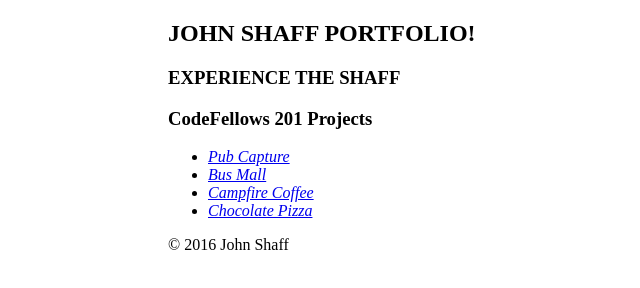
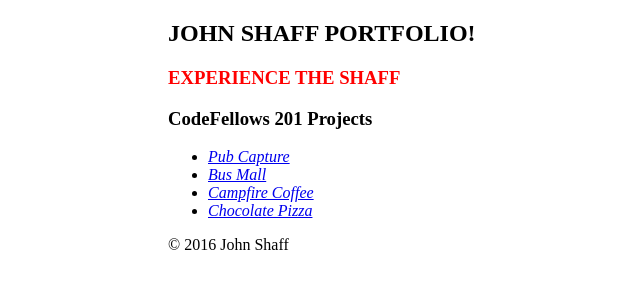
Before and after one commit to johnshaff/portfolio, a plain HTML site: page index.html in a window 1280 px wide. Shown: the whole page, without its empty margins (232-872 px from the left). Drawn offline with Linux system fonts and the light colour scheme.

Commit message:
final commit

```diff
--- a/index.html
+++ b/index.html
@@ -3,6 +3,7 @@
   <head>
     <meta charset="UTF-8">
     <title>Porfolio</title>
+    <meta name="viewport" content="width=device-width, initial-scale=1">
     <link rel="stylesheet" href="style.css">
   </head>
 
@@ -12,7 +13,7 @@
         <h1>
           JOHN SHAFF PORTFOLIO!
         </h1>
-        <h3>EXPERIENCE THE SHAFF</h3>
+        <h3 class="shaff">EXPERIENCE THE SHAFF</h3>
       </section>
     </header>
 
--- a/style.css
+++ b/style.css
@@ -3,3 +3,9 @@
   margin-right: auto;
   width: 30em;
 }
+
+@media only screen and (min-width: 800px) {
+  .shaff {
+    color: red;
+  }
+}
```
